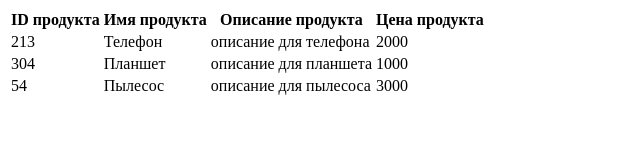
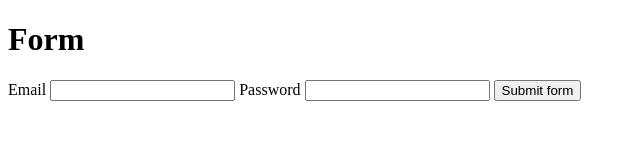
Before and after one commit to dmitriy-057/trainy, a plain HTML site: page index.html in a window 1280 px wide. Shown: the whole page, without its empty margins (0-640 px from the left). Drawn offline with Linux system fonts and the light colour scheme.

Commit message:
addEventListener

```diff
--- a/index.html
+++ b/index.html
@@ -10,24 +10,20 @@
 </head>
 <body>
 <div class="js-container">
-<table class="js-table">
-  <thead>
-    <tr>
-      <th>
-        ID продукта
-      </th>
-      <th>
-        Имя продукта
-      </th>
-      <th>
-        Описание продукта
-      </th>
-      <th>
-        Цена продукта
-      </th>
-    </tr>
-  </thead>
-</table>
+<form class="form">
+  <h1>Form</h1>
+  <label for="">
+    Email
+    <input type="text" name="email" id="">
+  </label>
+
+  <label for="">
+    Password
+    <input type="text" name="password" id="">
+  </label>
+
+  <button type="submit" class="submit-btn">Submit form</button>
+</form>
 </div>
 </body>
 </html>
--- a/index.js
+++ b/index.js
@@ -1,54 +1,14 @@
-import products from './products.js';
+const submitFormEl = document.querySelector('.form');
 
-const makeProductsTableMarkUp = ({id,name,description, price}) => {
-return `<tr>
-<td>
-  ${id}
-</td>
-<td>
-  ${name}
-</td>
-<td>
-  ${description}
-</td>
-<td>
-  ${price}
-</td>
-</tr> `
+submitFormEl.addEventListener('submit', onSubmitFormClick)
+
+function onSubmitFormClick(event) {
+event.preventDefault()
+
+const formData = new FormData(event.currentTarget);
+formData.forEach((value, name) => {
+  console.log('onSubmitFormClick ---> name', name);
+  console.log('onSubmitFormClick ---> value', value);
+})
+
 }
-
-const createProductsTable = products.map(makeProductsTableMarkUp).join('') ;
-console.log(createProductsTable)
-
-const tableEl = document.querySelector('.js-table');
-tableEl.insertAdjacentHTML('beforeend', createProductsTable);
-
-
-// const makeCard = ({name, description, price}) => {
-//     const articleEl = document.createElement('article');
-//     articleEl.classList.add('product');
-
-//     const nameEl = document.createElement('h2');
-//     nameEl.classList.add('product__name');
-//     nameEl.textContent = name;
-
-//     const descrEl = document.createElement('p');
-//     descrEl.classList.add('product__descr');
-//     descrEl.textContent = description;
-
-//     const priceEl = document.createElement('p');
-//     priceEl.classList.add('product__price');
-//     priceEl.textContent = `Цена: ${price} $`;
-
-
-//     articleEl.append(nameEl, descrEl, priceEl);
-//     console.log('articleEl', articleEl);
-//     return articleEl
-// }
-
-
-
-
-// const elements = products.map(makeCard);
-// const containerEl = document.querySelector('.js-container');
-// containerEl.append(...elements);
```
